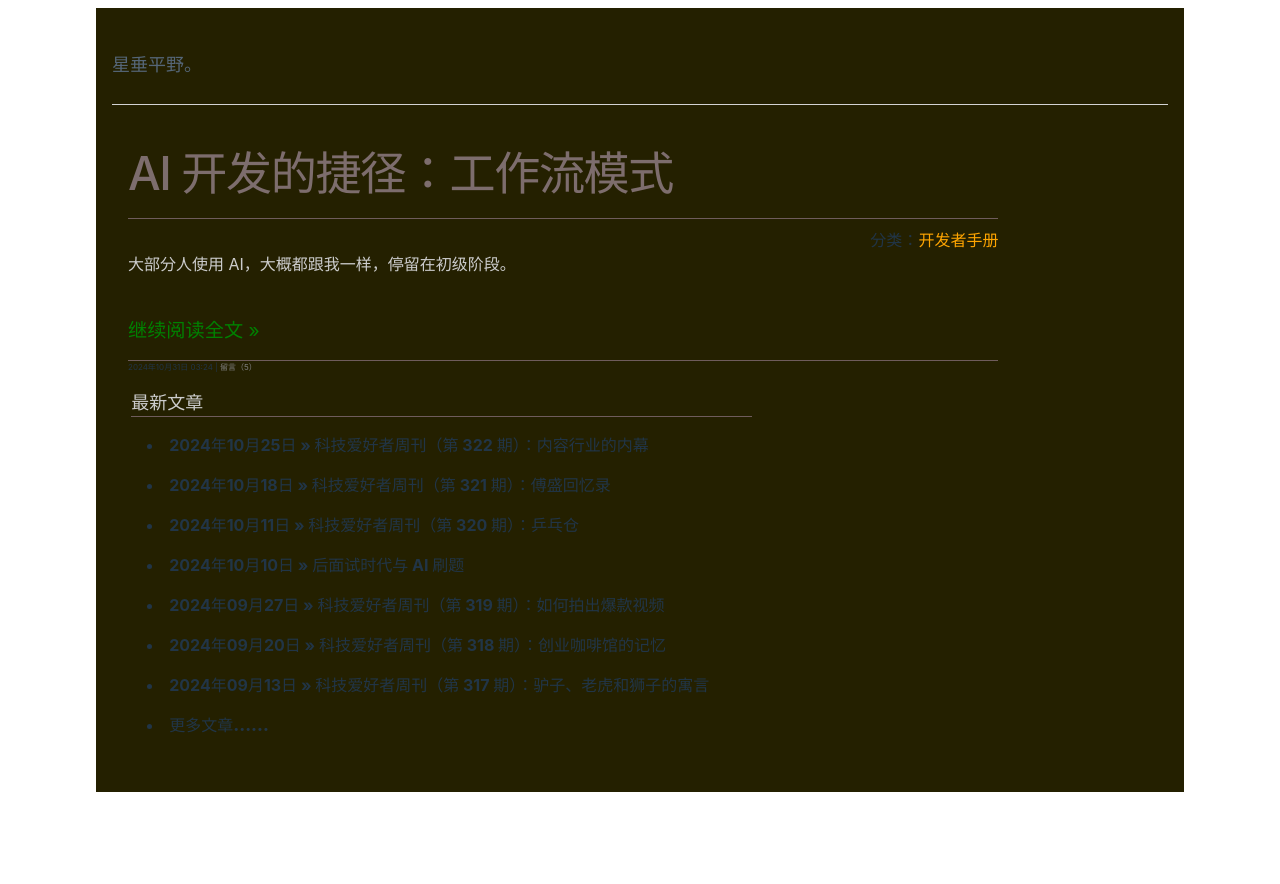
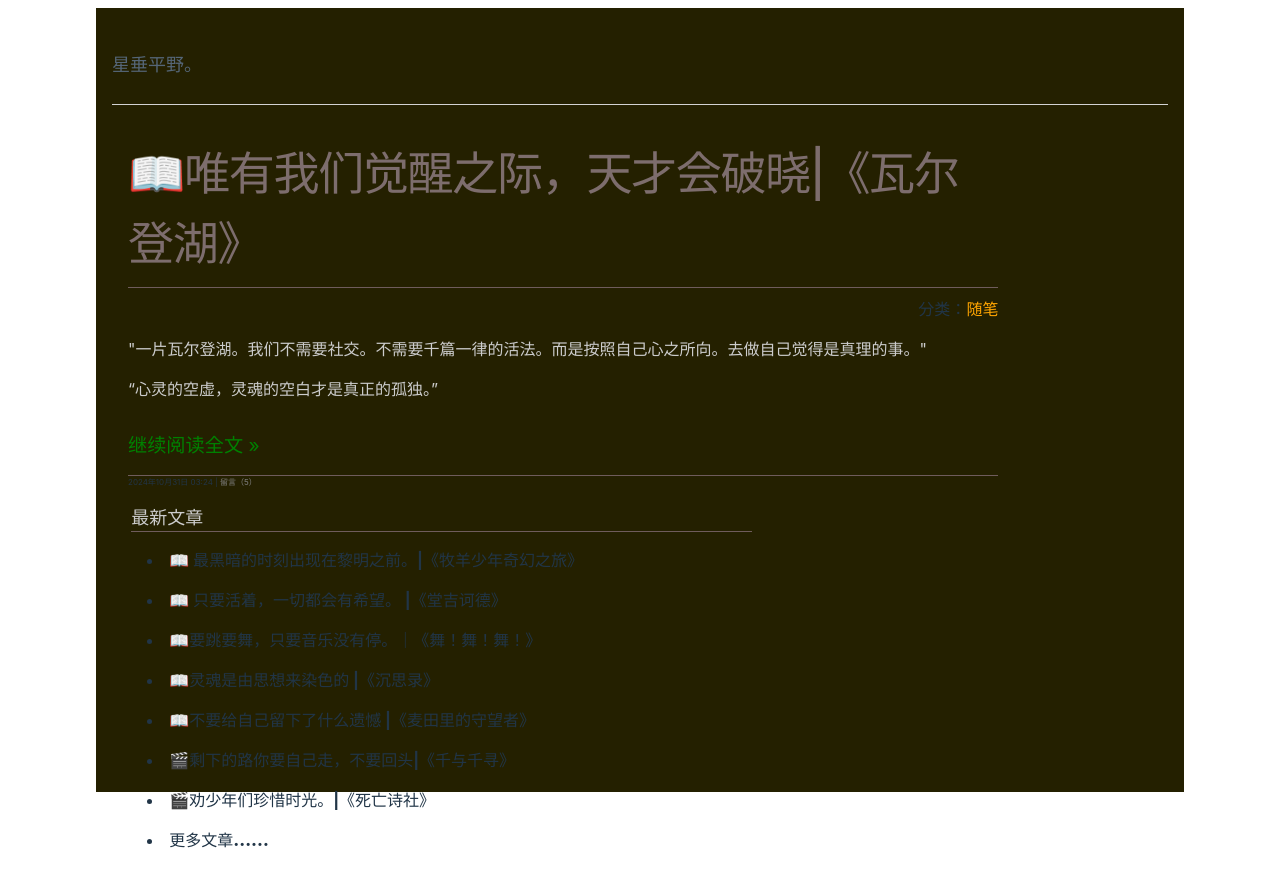
Before and after one commit to glownight/stars-client, a Vue app: page /#/ in a window 1280 px wide. Before the commit the page ends 808 px from the top, so only its background shows below. Built offline with nearby package versions, Linux system fonts and the light colour scheme.

Commit message:
feat: 补充内容

```diff
--- a/src/views/home/components/LatestArticlesList.vue
+++ b/src/views/home/components/LatestArticlesList.vue
@@ -4,15 +4,13 @@
   <div class="latest-articles-list">
     <div class="title">最新文章</div>
     <div class="content">
-      <li>2024年10月25日 » 科技爱好者周刊（第 322 期）：内容行业的内幕</li>
-      <li>2024年10月18日 » 科技爱好者周刊（第 321 期）：傅盛回忆录</li>
-      <li>2024年10月11日 » 科技爱好者周刊（第 320 期）：乒乓仓</li>
-      <li>2024年10月10日 » 后面试时代与 AI 刷题</li>
-      <li>2024年09月27日 » 科技爱好者周刊（第 319 期）：如何拍出爆款视频</li>
-      <li>2024年09月20日 » 科技爱好者周刊（第 318 期）：创业咖啡馆的记忆</li>
-      <li>
-        2024年09月13日 » 科技爱好者周刊（第 317 期）：驴子、老虎和狮子的寓言
-      </li>
+      <li>📖 最黑暗的时刻出现在黎明之前。|《牧羊少年奇幻之旅》</li>
+      <li>📖 只要活着，一切都会有希望。 |《堂吉诃德》</li>
+      <li>📖要跳要舞，只要音乐没有停。｜《舞！舞！舞！》</li>
+      <li>📖灵魂是由思想来染色的 |《沉思录》</li>
+      <li>📖不要给自己留下了什么遗憾 |《麦田里的守望者》</li>
+      <li>🎬剩下的路你要自己走，不要回头|《千与千寻》</li>
+      <li>🎬劝少年们珍惜时光。|《死亡诗社》</li>
       <li class="more">更多文章……</li>
     </div>
   </div>
--- a/src/views/home/index.vue
+++ b/src/views/home/index.vue
@@ -75,10 +75,13 @@ getRoomList();
 
   <Header />
   <div class="latest-articles-preview">
-    <div class="title">AI 开发的捷径：工作流模式</div>
-    <div class="tags">分类： <span>开发者手册</span></div>
+    <div class="title">📖唯有我们觉醒之际，天才会破晓|《瓦尔登湖》</div>
+    <div class="tags">分类： <span>随笔</span></div>
     <div class="latest-articles-content">
-      大部分人使用 AI，大概都跟我一样，停留在初级阶段。
+      <p>
+        "一片瓦尔登湖。我们不需要社交。不需要千篇一律的活法。而是按照自己心之所向。去做自己觉得是真理的事。"
+      </p>
+      <p>“心灵的空虚，灵魂的空白才是真正的孤独。”</p>
     </div>
     <div class="more-read">继续阅读全文 »</div>
     <div class="info">2024年10月31日 03:24 | <span>留言（5）</span></div>
```
